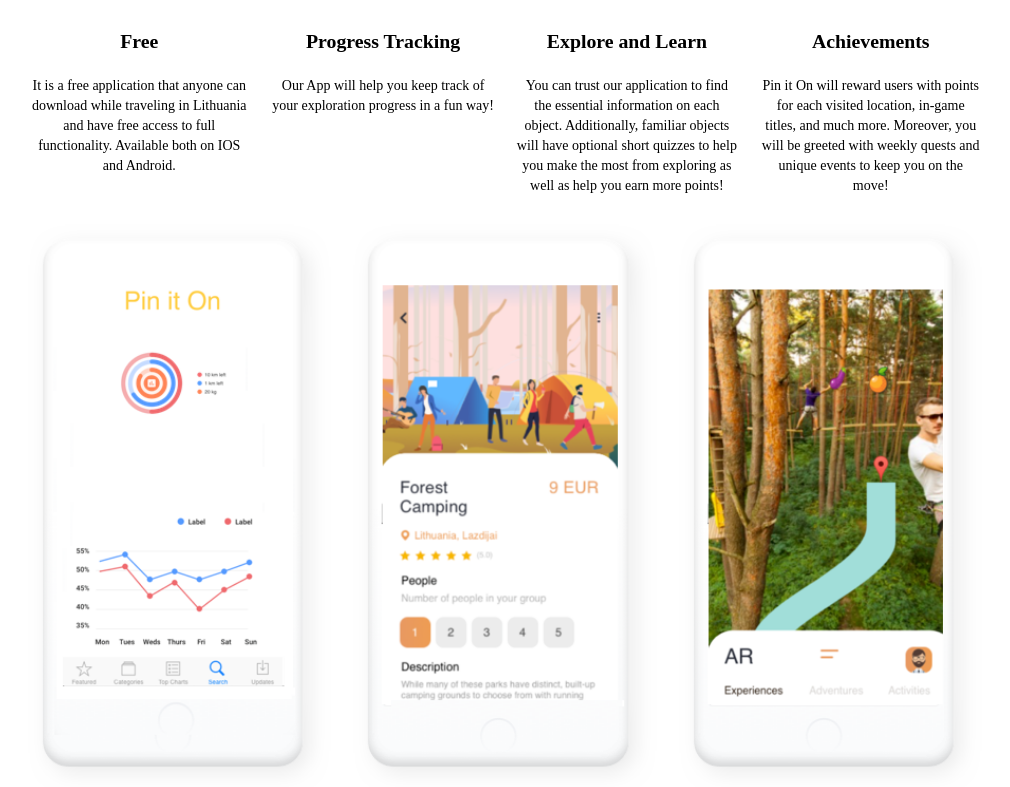
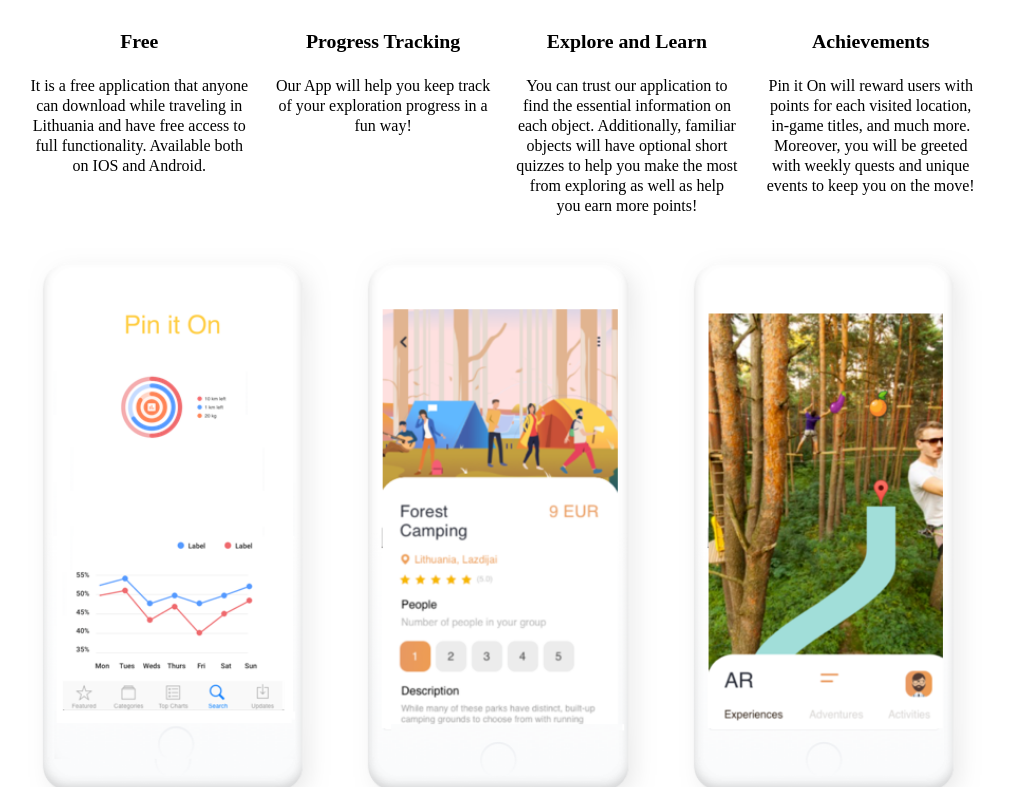
Before and after one commit to savenas/piniton.github.io, a plain HTML site: page index.html in a window 1280 px wide. Shown: the part 4673-5460 px from the top of the page, without its empty margins (135-1145 px from the left). Drawn offline with nearby package versions, Linux system fonts and the light colour scheme.

Commit message:
fixing lastcommit

```diff
--- a/assets/css/main.css
+++ b/assets/css/main.css
@@ -22,7 +22,7 @@
 		h1 { font-family: "Arial Rounded MT Bold"; font-size: 66px; font-style: normal; font-variant: normal; font-weight: bold; line-height: 66px; }
 		h2 { font-family: "Arial Rounded MT Bold"; font-size: 38px; font-style: normal; font-variant: normal; font-weight: bold; line-height: 38px; }
 		h3 { font-family: "Arial Rounded MT Bold"; font-size: 18px; font-style: normal; font-variant: normal; font-weight: bold; line-height: 18px; }
-		p { font-family: "Arial Rounded MT Bold"; font-size: 14px; font-style: normal; font-variant: normal; font-weight: 400; line-height: 20px; }
+		p { font-family: "Arial Rounded MT Bold"; font-size: 16px; font-style: normal; font-variant: normal; font-weight: 400; line-height: 20px; }
 		blockquote { font-family: "Arial Rounded MT Bold";font-size: 21px; font-style: normal; font-variant: normal; font-weight: 400; line-height: 30px; }
 		pre { font-family: "Arial Rounded MT Bold";font-size: 13px; font-style: normal; font-variant: normal; font-weight: 400; line-height: 18px; }
 
```
Also changed, not shown: 1 other file.
